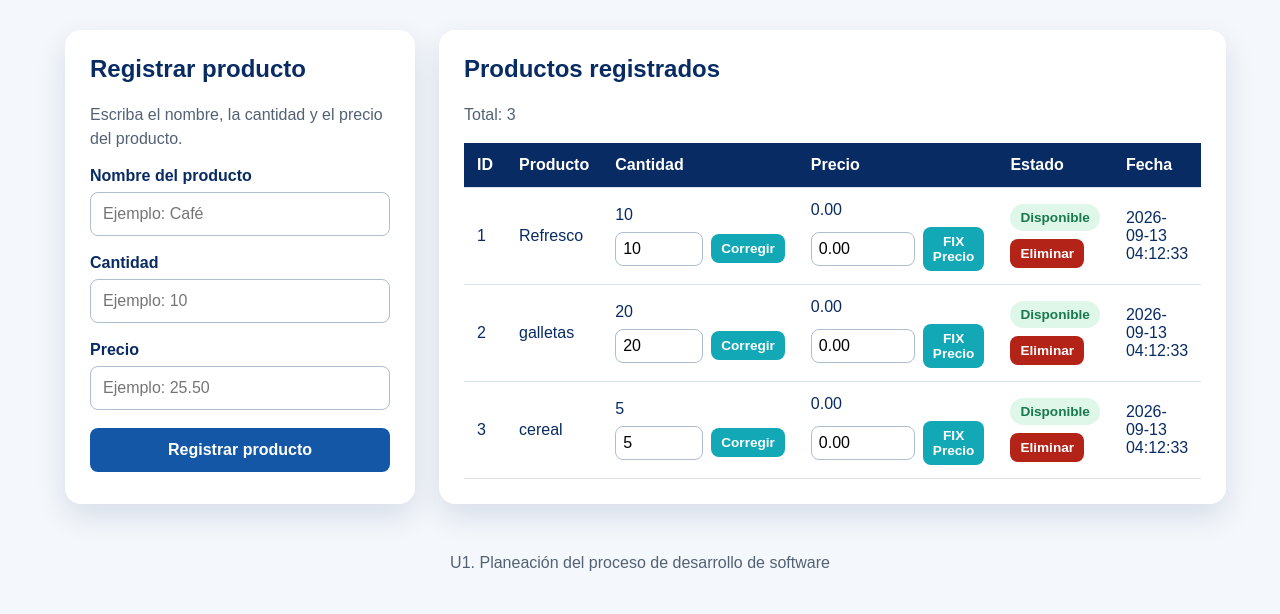
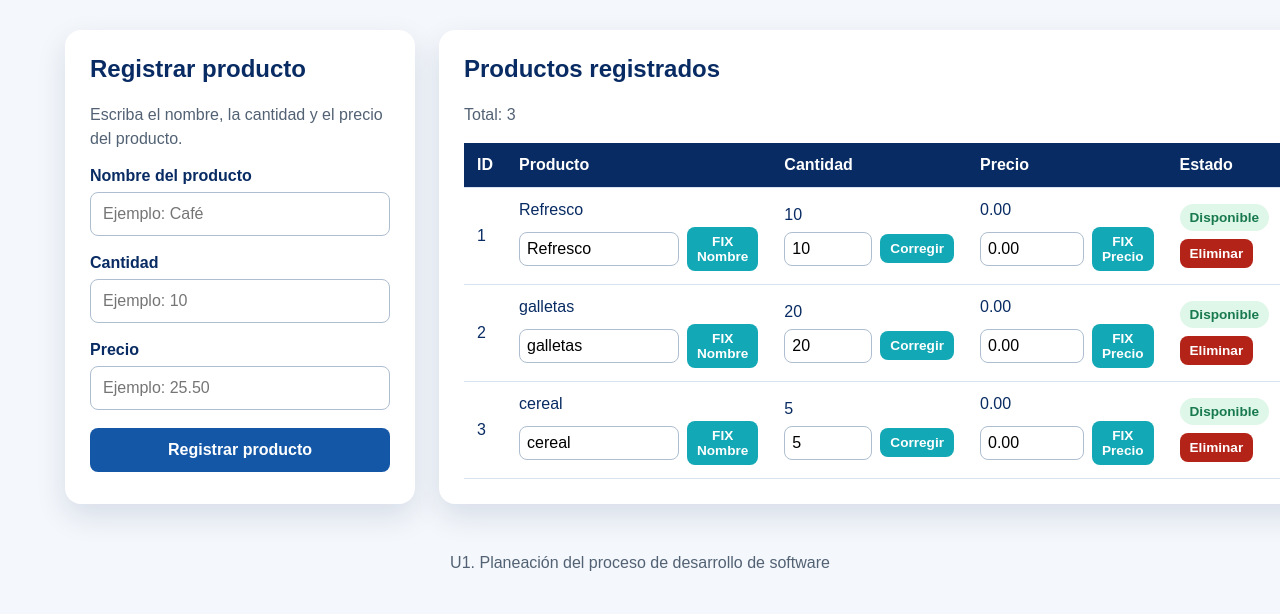
Before and after one commit to 12hernandez590/Inventario, a PHP site: page / in a window 1280 px wide; the page is wider, and only the part inside the window is pictured. Shown: the part 186-800 px from the top of that part. Run offline with PHP 8.4, Linux system fonts and the light colour scheme; data comes from the database, SQL or seed files in the repository; a stand-in replaces the project's code that opens the database connection.

Commit message:
FIX CORREXION: permitir cambiar nombre de productos

```diff
--- a/css/estilos.css
+++ b/css/estilos.css
@@ -122,6 +122,29 @@ button:hover {
 
 .formulario-eliminar {
     margin-top: 8px;
+}
+
+.formulario-fix-nombre {
+    display: flex;
+    align-items: center;
+    gap: 8px;
+    margin-top: 8px;
+}
+
+.formulario-fix-nombre input {
+    width: 160px;
+    padding: 7px;
+}
+
+.boton-fix-nombre {
+    width: auto;
+    padding: 7px 10px;
+    background: var(--turquesa);
+    font-size: 0.85rem;
+}
+
+.boton-fix-nombre:hover {
+    background: var(--azul-oscuro);
 }
 
 .formulario-fix-correccion {
--- a/index.php
+++ b/index.php
@@ -78,6 +78,12 @@ $estado = $_GET['estado'] ?? '';
                 </div>
             <?php endif; ?>
 
+            <?php if ($estado === 'nombre_actualizado'): ?>
+                <div class="mensaje correcto">
+                    Nombre del producto actualizado correctamente.
+                </div>
+            <?php endif; ?>
+
             <?php if ($estado === 'incompleto'): ?>
                 <div class="mensaje error">
                     Debe completar todos los campos.
@@ -96,6 +102,12 @@ $estado = $_GET['estado'] ?? '';
                 </div>
             <?php endif; ?>
 
+            <?php if ($estado === 'nombre_invalido'): ?>
+                <div class="mensaje error">
+                    El nombre es obligatorio y debe tener máximo 60 caracteres.
+                </div>
+            <?php endif; ?>
+
             <form action="guardar.php" method="POST">
                 <div class="campo">
                     <label for="nombre">
@@ -106,7 +118,7 @@ $estado = $_GET['estado'] ?? '';
                         type="text"
                         id="nombre"
                         name="nombre"
-                        maxlength="100"
+                        maxlength="60"
                         placeholder="Ejemplo: Café"
                         required
                     >
@@ -194,6 +206,32 @@ $estado = $_GET['estado'] ?? '';
                                         $producto['nombre']
                                     );
                                     ?>
+
+                                    <form
+                                        class="formulario-fix-nombre"
+                                        action="fix_nombre.php"
+                                        method="POST"
+                                    >
+                                        <input
+                                            type="hidden"
+                                            name="id"
+                                            value="<?php echo (int) $producto['id']; ?>"
+                                        >
+                                        <input
+                                            type="text"
+                                            name="nombre"
+                                            value="<?php echo htmlspecialchars($producto['nombre'], ENT_QUOTES, 'UTF-8'); ?>"
+                                            maxlength="60"
+                                            aria-label="Nuevo nombre para <?php echo htmlspecialchars($producto['nombre'], ENT_QUOTES, 'UTF-8'); ?>"
+                                            required
+                                        >
+                                        <button
+                                            class="boton-fix-nombre"
+                                            type="submit"
+                                        >
+                                            FIX Nombre
+                                        </button>
+                                    </form>
                                 </td>
 
                                 <td>
```
Also changed, not shown: fix_nombre.php (added, +54 -0 lines), guardar.php (+13 -1 lines), README.md.
